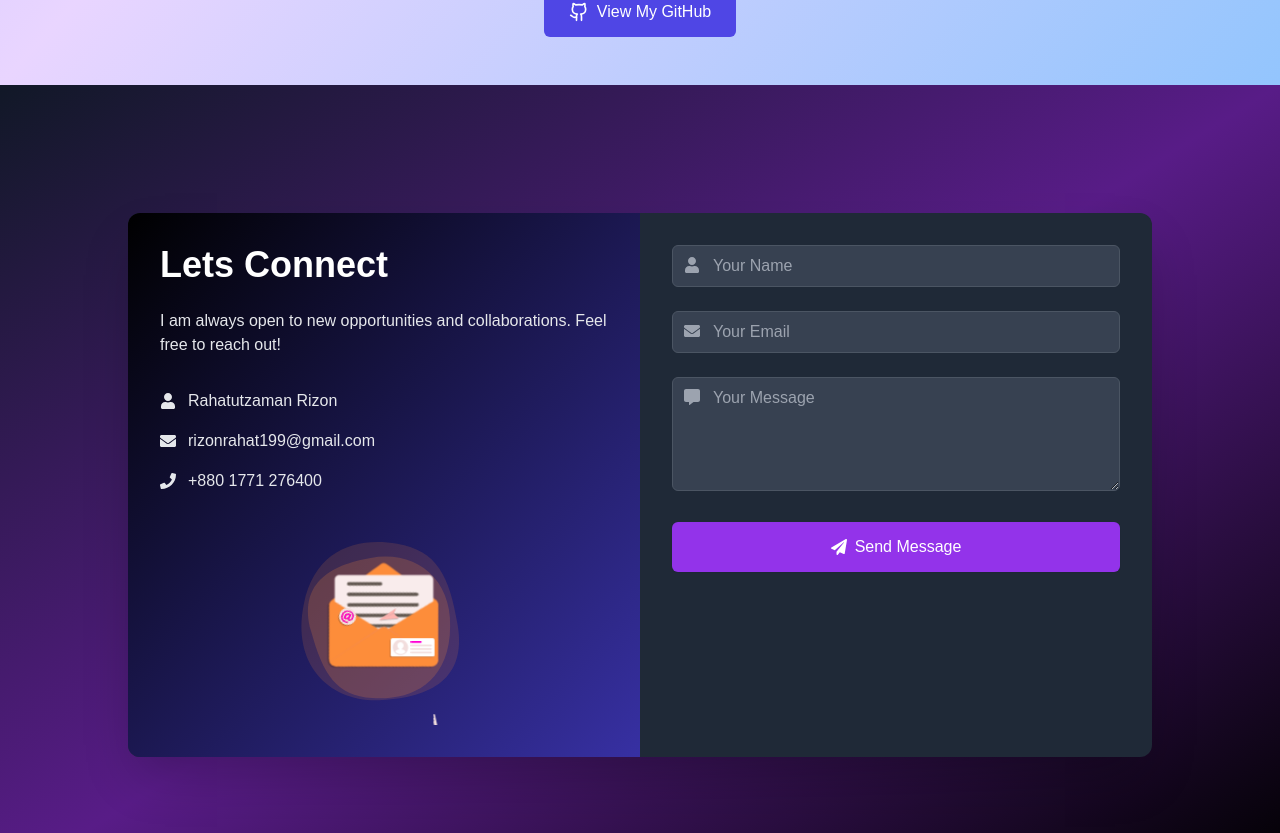
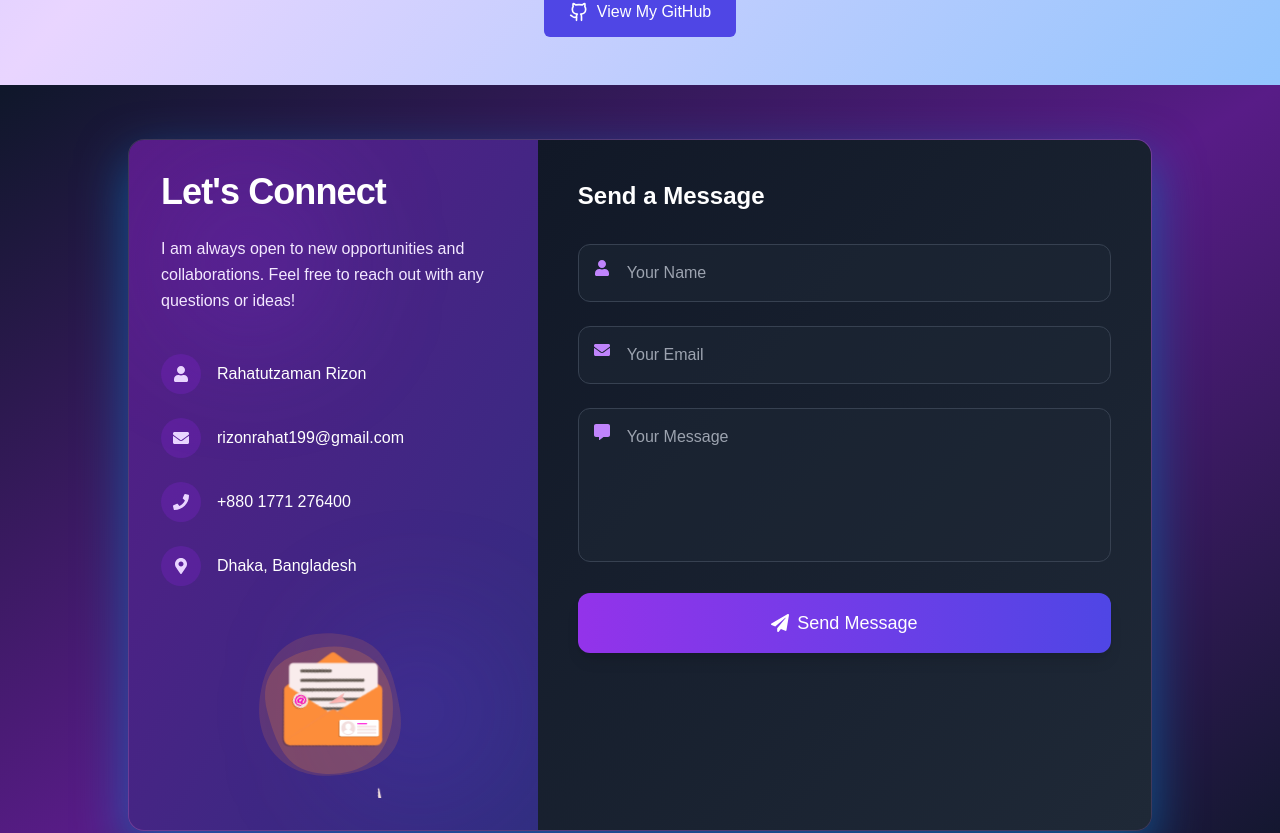
Before and after one commit to rahatutzaman-rizon/Rahatutzaman-Rizon-portfolio, a Next.js app: page / in a window 1280 px wide. Shown: the part 8171-9004 px from the top of the page. Built offline with nearby package versions, Linux system fonts and the light colour scheme; no server answers.

Commit message:
update form page

```diff
--- a/src/app/contact/page.tsx
+++ b/src/app/contact/page.tsx
@@ -1,13 +1,14 @@
-'use client'
+"use client"
 
-import React, { useState, useRef } from 'react'
-import { motion, AnimatePresence } from 'framer-motion'
-import emailjs from 'emailjs-com'
-import { FaUser, FaEnvelope, FaCommentAlt, FaPaperPlane, FaPhone } from 'react-icons/fa'
-import dynamic from 'next/dynamic'
+import type React from "react"
+import { useState, useRef, useEffect } from "react"
+import { motion, AnimatePresence } from "framer-motion"
+import emailjs from "emailjs-com"
+import { FaUser, FaEnvelope, FaCommentAlt, FaPaperPlane, FaPhone, FaMapMarkerAlt } from "react-icons/fa"
+import dynamic from "next/dynamic"
 
 // Dynamically import Lottie to avoid SSR issues
-const Lottie = dynamic(() => import('lottie-react'), { ssr: false })
+const Lottie = dynamic(() => import("lottie-react"), { ssr: false })
 
 interface FormData {
   name: string
@@ -17,9 +18,9 @@ interface FormData {
 
 const ContactForm: React.FC = () => {
   const [formData, setFormData] = useState<FormData>({
-    name: '',
-    email: '',
-    message: '',
+    name: "",
+    email: "",
+    message: "",
   })
   const [isSubmitting, setIsSubmitting] = useState<boolean>(false)
   const [submitStatus, setSubmitStatus] = useState<string | null>(null)
@@ -30,13 +31,12 @@ const ContactForm: React.FC = () => {
   const [animationData, setAnimationData] = useState<object | null>(null)
 
   // Handle client-side loading
-  React.useEffect(() => {
+  useEffect(() => {
     setIsClient(true)
     // Import animation data dynamically
-    import('./contact.json')
-    .then((module) => setAnimationData(module.default))
-
-      .catch(err => console.error('Error loading animation:', err))
+    import("./contact.json")
+      .then((module) => setAnimationData(module.default))
+      .catch((err) => console.error("Error loading animation:", err))
   }, [])
 
   const handleChange = (e: React.ChangeEvent<HTMLInputElement | HTMLTextAreaElement>) => {
@@ -47,18 +47,14 @@ const ContactForm: React.FC = () => {
     e.preventDefault()
     setIsSubmitting(true)
 
-    emailjs.sendForm(
-      'service_t14ijf2',
-      'template_s1dxxj8',
-      form.current!,
-      'Y4FN7ZSrW0VCQal-t'
-    )
+    emailjs
+      .sendForm("service_t14ijf2", "template_s1dxxj8", form.current!, "Y4FN7ZSrW0VCQal-t")
       .then(() => {
-        setSubmitStatus('success')
-        setFormData({ name: '', email: '', message: '' })
+        setSubmitStatus("success")
+        setFormData({ name: "", email: "", message: "" })
       })
       .catch(() => {
-        setSubmitStatus('error')
+        setSubmitStatus("error")
       })
       .finally(() => {
         setIsSubmitting(false)
@@ -82,84 +78,101 @@ const ContactForm: React.FC = () => {
   }
 
   return (
-    <div className="min-h-screen flex items-center justify-center bg-gradient-to-br from-gray-900 via-purple-900 to-black p-4">
+    <div className="min-h-screen flex items-center justify-center bg-gradient-to-br from-slate-900 via-purple-900 to-slate-900 p-4 sm:p-6 md:p-8">
       <motion.div
         initial="hidden"
         animate="visible"
         variants={containerVariants}
-        className="w-full max-w-5xl bg-gray-800 rounded-xl shadow-2xl overflow-hidden"
+        className="w-full max-w-5xl bg-white/5 backdrop-blur-lg rounded-2xl shadow-[0_20px_50px_rgba(8,_112,_184,_0.7)] overflow-hidden border border-white/10"
       >
         <div className="flex flex-col md:flex-row">
+          {/* Left side - Contact Info */}
           <motion.div
-            className="md:w-1/2 p-8 bg-gradient-to-br from-black to-indigo-800 flex flex-col justify-between"
+            className="md:w-2/5 p-8 bg-gradient-to-br from-purple-900 to-indigo-900 flex flex-col justify-between relative overflow-hidden"
             variants={itemVariants}
           >
-            <div>
-              <motion.h2
-                className="text-4xl font-bold text-white mb-6"
-                variants={itemVariants}
-              >
-                Lets Connect
+            {/* Decorative elements */}
+            <div className="absolute top-0 left-0 w-full h-full">
+              <div className="absolute top-10 left-10 w-40 h-40 bg-purple-600/20 rounded-full blur-3xl"></div>
+              <div className="absolute bottom-10 right-10 w-40 h-40 bg-indigo-600/20 rounded-full blur-3xl"></div>
+            </div>
+
+            <div className="relative z-10">
+              <motion.h2 className="text-4xl font-bold text-white mb-6 tracking-tight" variants={itemVariants}>
+                Let's Connect
               </motion.h2>
-              <motion.p
-                className="text-gray-200 mb-8"
-                variants={itemVariants}
-              >
-                I am always open to new opportunities and collaborations. Feel free to reach out!
+              <motion.p className="text-purple-100 mb-10 leading-relaxed" variants={itemVariants}>
+                I am always open to new opportunities and collaborations. Feel free to reach out with any questions or
+                ideas!
               </motion.p>
-              <motion.div
-                className="space-y-4"
-                variants={itemVariants}
-              >
+              <motion.div className="space-y-6" variants={itemVariants}>
                 <motion.div
-                  className="flex items-center text-gray-200"
-                  whileHover={{ x: 10, transition: { type: 'spring', stiffness: 300 } }}
+                  className="flex items-center text-white group"
+                  whileHover={{ x: 10, transition: { type: "spring", stiffness: 300 } }}
                 >
-                  <FaUser className="mr-3" />
-                  <span>Rahatutzaman Rizon</span>
+                  <div className="w-10 h-10 rounded-full bg-purple-700/30 flex items-center justify-center mr-4 group-hover:bg-purple-600 transition-colors duration-300">
+                    <FaUser className="text-purple-200" />
+                  </div>
+                  <span className="font-medium">Rahatutzaman Rizon</span>
                 </motion.div>
+
                 <motion.div
-                  className="flex items-center text-gray-200"
-                  whileHover={{ x: 10, transition: { type: 'spring', stiffness: 300 } }}
+                  className="flex items-center text-white group"
+                  whileHover={{ x: 10, transition: { type: "spring", stiffness: 300 } }}
                 >
-                  <FaEnvelope className="mr-3" />
-                  <span>rizonrahat199@gmail.com</span>
+                  <div className="w-10 h-10 rounded-full bg-purple-700/30 flex items-center justify-center mr-4 group-hover:bg-purple-600 transition-colors duration-300">
+                    <FaEnvelope className="text-purple-200" />
+                  </div>
+                  <span className="font-medium">rizonrahat199@gmail.com</span>
                 </motion.div>
+
                 <motion.div
-                  className="flex items-center text-gray-200"
-                  whileHover={{ x: 10, transition: { type: 'spring', stiffness: 300 } }}
+                  className="flex items-center text-white group"
+                  whileHover={{ x: 10, transition: { type: "spring", stiffness: 300 } }}
                 >
-                  <FaPhone className="mr-3" />
-                  <a href="tel:+8801771276400" className="hover:text-purple-400 transition duration-300">
+                  <div className="w-10 h-10 rounded-full bg-purple-700/30 flex items-center justify-center mr-4 group-hover:bg-purple-600 transition-colors duration-300">
+                    <FaPhone className="text-purple-200" />
+                  </div>
+                  <a
+                    href="tel:+8801771276400"
+                    className="font-medium group-hover:text-purple-300 transition duration-300"
+                  >
                     +880 1771 276400
                   </a>
                 </motion.div>
+
+                <motion.div
+                  className="flex items-center text-white group"
+                  whileHover={{ x: 10, transition: { type: "spring", stiffness: 300 } }}
+                >
+                  <div className="w-10 h-10 rounded-full bg-purple-700/30 flex items-center justify-center mr-4 group-hover:bg-purple-600 transition-colors duration-300">
+                    <FaMapMarkerAlt className="text-purple-200" />
+                  </div>
+                  <span className="font-medium">Dhaka, Bangladesh</span>
+                </motion.div>
               </motion.div>
             </div>
-            <motion.div
-              className="mt-8"
-              variants={itemVariants}
-            >
+
+            <motion.div className="mt-8 relative z-10" variants={itemVariants}>
               {/* Only render Lottie on client-side */}
               {isClient && animationData && (
-                <Lottie
-                  animationData={animationData}
-                  loop={true}
-                  style={{ width: '100%', height: '200px' }}
-                />
+                <Lottie animationData={animationData} loop={true} style={{ width: "100%", height: "180px" }} />
               )}
             </motion.div>
           </motion.div>
+
+          {/* Right side - Form */}
           <motion.div
-            className="md:w-1/2 p-8"
+            className="md:w-3/5 p-8 md:p-10 bg-gradient-to-br from-gray-900 to-gray-800"
             variants={itemVariants}
           >
+            <h3 className="text-2xl font-bold text-white mb-8">Send a Message</h3>
+
             <form ref={form} onSubmit={handleSubmit} className="space-y-6">
-              <motion.div
-                className="relative"
-                variants={itemVariants}
-              >
-                <FaUser className="absolute top-3 left-3 text-gray-400" />
+              <motion.div className="relative group" variants={itemVariants}>
+                <div className="absolute top-0 left-0 w-12 h-12 flex items-center justify-center">
+                  <FaUser className="text-purple-400 group-focus-within:text-purple-300 transition-colors duration-300" />
+                </div>
                 <input
                   type="text"
                   id="name"
@@ -168,14 +181,14 @@ const ContactForm: React.FC = () => {
                   onChange={handleChange}
                   required
                   placeholder="Your Name"
-                  className="w-full pl-10 pr-3 py-2 bg-gray-700 text-white border border-gray-600 rounded-md focus:outline-none focus:ring-2 focus:ring-purple-500 transition duration-300"
+                  className="w-full pl-12 pr-4 py-4 bg-gray-800/50 text-white placeholder-gray-400 border border-gray-700 rounded-xl focus:outline-none focus:ring-2 focus:ring-purple-500 focus:border-transparent transition duration-300"
                 />
               </motion.div>
-              <motion.div
-                className="relative"
-                variants={itemVariants}
-              >
-                <FaEnvelope className="absolute top-3 left-3 text-gray-400" />
+
+              <motion.div className="relative group" variants={itemVariants}>
+                <div className="absolute top-0 left-0 w-12 h-12 flex items-center justify-center">
+                  <FaEnvelope className="text-purple-400 group-focus-within:text-purple-300 transition-colors duration-300" />
+                </div>
                 <input
                   type="email"
                   id="email"
@@ -184,36 +197,65 @@ const ContactForm: React.FC = () => {
                   onChange={handleChange}
                   required
                   placeholder="Your Email"
-                  className="w-full pl-10 pr-3 py-2 bg-gray-700 text-white border border-gray-600 rounded-md focus:outline-none focus:ring-2 focus:ring-purple-500 transition duration-300"
+                  className="w-full pl-12 pr-4 py-4 bg-gray-800/50 text-white placeholder-gray-400 border border-gray-700 rounded-xl focus:outline-none focus:ring-2 focus:ring-purple-500 focus:border-transparent transition duration-300"
                 />
               </motion.div>
-              <motion.div
-                className="relative"
-                variants={itemVariants}
-              >
-                <FaCommentAlt className="absolute top-3 left-3 text-gray-400" />
+
+              <motion.div className="relative group" variants={itemVariants}>
+                <div className="absolute top-0 left-0 w-12 h-12 flex items-center justify-center">
+                  <FaCommentAlt className="text-purple-400 group-focus-within:text-purple-300 transition-colors duration-300" />
+                </div>
                 <textarea
                   id="message"
                   name="message"
                   value={formData.message}
                   onChange={handleChange}
                   required
-                  rows={4}
+                  rows={5}
                   placeholder="Your Message"
-                  className="w-full pl-10 pr-3 py-2 bg-gray-700 text-white border border-gray-600 rounded-md focus:outline-none focus:ring-2 focus:ring-purple-500 transition duration-300"
+                  className="w-full pl-12 pr-4 py-4 bg-gray-800/50 text-white placeholder-gray-400 border border-gray-700 rounded-xl focus:outline-none focus:ring-2 focus:ring-purple-500 focus:border-transparent transition duration-300 resize-none"
                 ></textarea>
               </motion.div>
+
               <motion.button
                 type="submit"
                 disabled={isSubmitting}
-                className={`w-full py-3 px-4 border border-transparent rounded-md shadow-sm text-white bg-purple-600 hover:bg-purple-700 focus:outline-none focus:ring-2 focus:ring-offset-2 focus:ring-purple-500 flex items-center justify-center transition duration-300 ${
-                  isSubmitting ? 'opacity-50 cursor-not-allowed' : ''
-                }`}
-                whileHover={{ scale: 1.05 }}
-                whileTap={{ scale: 0.95 }}
+                className={`w-full py-4 px-6 rounded-xl text-white font-medium text-lg
+                  ${
+                    isSubmitting
+                      ? "bg-gray-600 cursor-not-allowed"
+                      : "bg-gradient-to-r from-purple-600 to-indigo-600 hover:from-purple-700 hover:to-indigo-700 shadow-lg hover:shadow-purple-500/30"
+                  }
+                  flex items-center justify-center transition-all duration-300 transform hover:-translate-y-1`}
+                whileHover={{ scale: isSubmitting ? 1 : 1.02 }}
+                whileTap={{ scale: isSubmitting ? 1 : 0.98 }}
                 variants={itemVariants}
               >
-                {isSubmitting ? 'Sending...' : (
+                {isSubmitting ? (
+                  <div className="flex items-center">
+                    <svg
+                      className="animate-spin -ml-1 mr-3 h-5 w-5 text-white"
+                      xmlns="http://www.w3.org/2000/svg"
+                      fill="none"
+                      viewBox="0 0 24 24"
+                    >
+                      <circle
+                        className="opacity-25"
+                        cx="12"
+                        cy="12"
+                        r="10"
+                        stroke="currentColor"
+                        strokeWidth="4"
+                      ></circle>
+                      <path
+                        className="opacity-75"
+                        fill="currentColor"
+                        d="M4 12a8 8 0 018-8V0C5.373 0 0 5.373 0 12h4zm2 5.291A7.962 7.962 0 014 12H0c0 3.042 1.135 5.824 3 7.938l3-2.647z"
+                      ></path>
+                    </svg>
+                    Sending...
+                  </div>
+                ) : (
                   <>
                     <FaPaperPlane className="mr-2" />
                     Send Message
@@ -221,21 +263,56 @@ const ContactForm: React.FC = () => {
                 )}
               </motion.button>
             </form>
+
             <AnimatePresence>
               {submitStatus && (
-                <motion.p
+                <motion.div
                   initial={{ opacity: 0, y: 10 }}
                   animate={{ opacity: 1, y: 0 }}
                   exit={{ opacity: 0, y: -10 }}
                   transition={{ duration: 0.3 }}
-                  className={`mt-4 text-center ${
-                    submitStatus === 'success' ? 'text-green-400' : 'text-red-400'
-                  }`}
+                  className={`mt-6 p-4 rounded-xl ${
+                    submitStatus === "success"
+                      ? "bg-green-900/30 border border-green-700/50 text-green-400"
+                      : "bg-red-900/30 border border-red-700/50 text-red-400"
+                  } flex items-center justify-center`}
                 >
-                  {submitStatus === 'success'
-                    ? 'Message sent successfully!'
-                    : 'An error occurred. Please try again.'}
-                </motion.p>
+                  <div
+                    className={`w-6 h-6 rounded-full ${
+                      submitStatus === "success" ? "bg-green-500/20" : "bg-red-500/20"
+                    } flex items-center justify-center mr-3`}
+                  >
+                    {submitStatus === "success" ? (
+                      <svg
+                        className="w-4 h-4"
+                        fill="none"
+                        stroke="currentColor"
+                        viewBox="0 0 24 24"
+                        xmlns="http://www.w3.org/2000/svg"
+                      >
+                        <path strokeLinecap="round" strokeLinejoin="round" strokeWidth="2" d="M5 13l4 4L19 7"></path>
+                      </svg>
+                    ) : (
+                      <svg
+                        className="w-4 h-4"
+                        fill="none"
+                        stroke="currentColor"
+                        viewBox="0 0 24 24"
+                        xmlns="http://www.w3.org/2000/svg"
+                      >
+                        <path
+                          strokeLinecap="round"
+                          strokeLinejoin="round"
+                          strokeWidth="2"
+                          d="M6 18L18 6M6 6l12 12"
+                        ></path>
+                      </svg>
+                    )}
+                  </div>
+                  {submitStatus === "success"
+                    ? "Your message has been sent successfully!"
+                    : "An error occurred. Please try again later."}
+                </motion.div>
               )}
             </AnimatePresence>
           </motion.div>
@@ -245,4 +322,4 @@ const ContactForm: React.FC = () => {
   )
 }
 
-export default ContactForm;
+export default ContactForm
```
